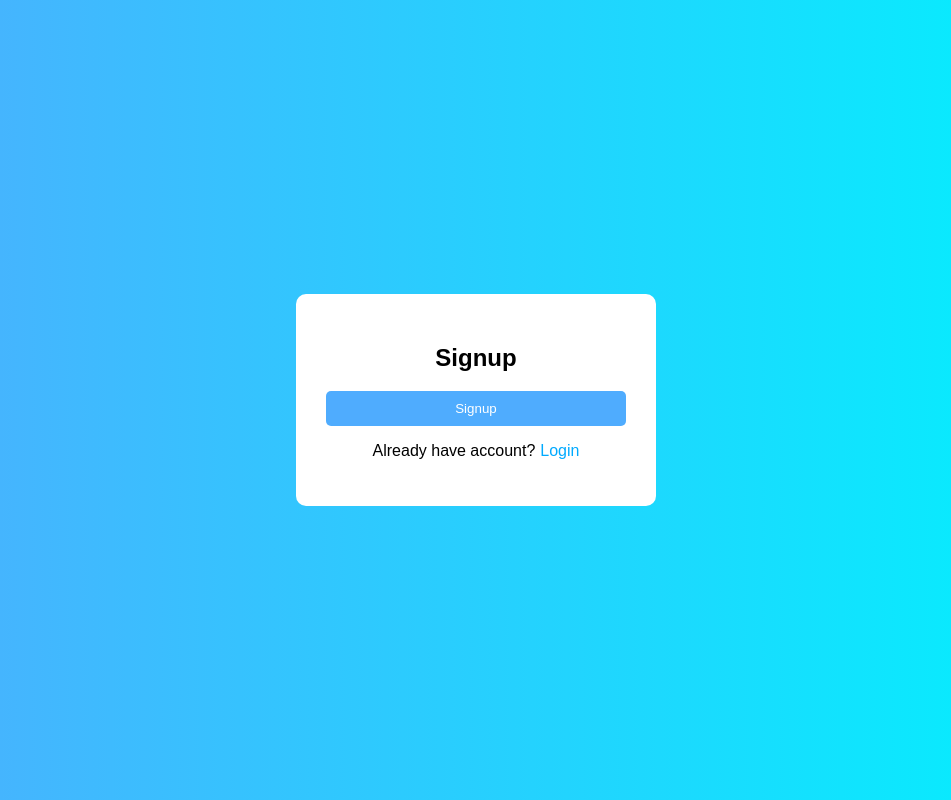
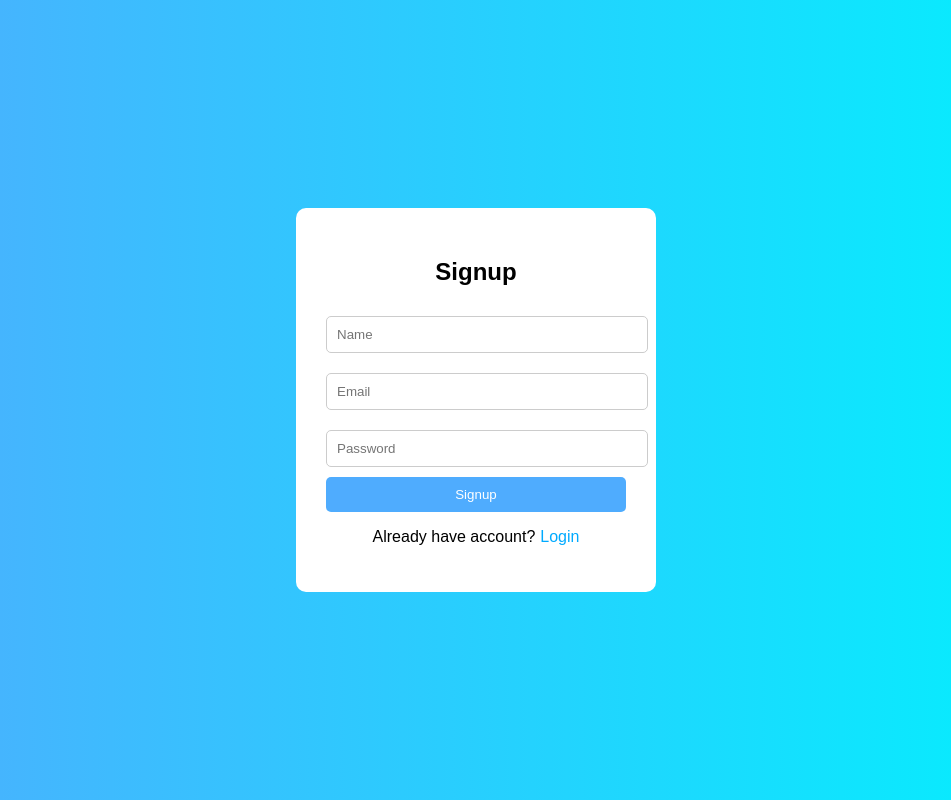
Before and after one commit to MARIAHUSSAIN123/auth-frontend1, a React (Vite) app: page /#/ in a window 1280 px wide. Shown: the whole page, without its empty margins (164-1115 px from the left). Built offline with nearby package versions, Linux system fonts and the light colour scheme.

Commit message:
Refactor Signup component for improved readability

```diff
--- a/src/pages/Signup.jsx
+++ b/src/pages/Signup.jsx
@@ -1,10 +1,10 @@
 import { useState } from "react";
 import axios from "axios";
-import { useNavigate } from "react-router-dom"; // 1. Ye import karen
+import { useNavigate } from "react-router-dom";
 import "../App.css";
 
 export default function Signup() {
-  const navigate = useNavigate(); // 2. Hook initialize karen
+  const navigate = useNavigate();
   const [data, setData] = useState({
     name: "",
     email: "",
@@ -15,7 +15,7 @@ export default function Signup() {
     try {
       const res = await axios.post(import.meta.env.VITE_API_URL + "/api/auth/signup", data);
       alert(res.data.message);
-      navigate("/login"); // Signup ke baad seedha login par le jayen
+      navigate("/login");
     } catch (err) {
       alert(err.response?.data?.message || "Error");
     }
@@ -25,7 +25,28 @@ export default function Signup() {
     <div className="container">
       <div className="form-box">
         <h2>Signup</h2>
-        {/* ... baqi inputs same rahengi ... */}
+
+        {/* Name Input - Ye missing lag raha tha aapki image mein */}
+        <input
+          placeholder="Name"
+          value={data.name}
+          onChange={(e) => setData({ ...data, name: e.target.value })}
+        />
+
+        {/* Email Input */}
+        <input
+          placeholder="Email"
+          value={data.email}
+          onChange={(e) => setData({ ...data, email: e.target.value })}
+        />
+
+        {/* Password Input */}
+        <input
+          type="password"
+          placeholder="Password"
+          value={data.password}
+          onChange={(e) => setData({ ...data, password: e.target.value })}
+        />
 
         <button onClick={handleSignup}>Signup</button>
 
@@ -33,7 +54,7 @@ export default function Signup() {
           Already have account?
           <span
             style={{ cursor: "pointer", color: "#00aaff", marginLeft: "5px" }}
-            onClick={() => navigate("/login")} // 3. window.location ki jagah navigate use karen
+            onClick={() => navigate("/login")}
           >
             Login
           </span>
```
